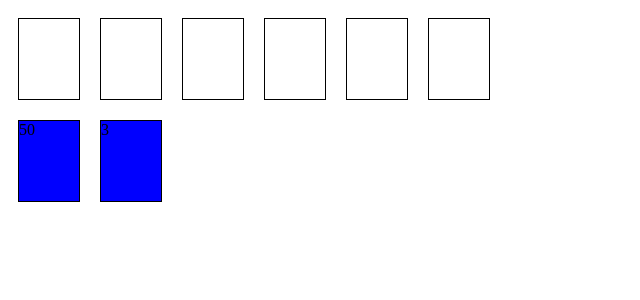
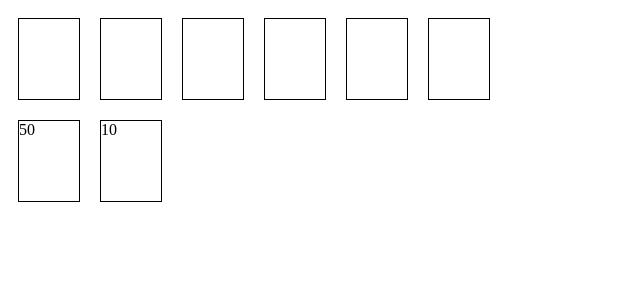
Before and after one commit to lindseydew/countdown, a React app: page / in a window 1280 px wide. Shown: the top 300 px of the page, without its empty margins (0-640 px from the left). Built offline with nearby package versions, Linux system fonts and the light colour scheme.

Commit message:
WIP drag and drop

```diff
--- a/src/countdown/Board.tsx
+++ b/src/countdown/Board.tsx
@@ -1,12 +1,47 @@
-import React from "react";
-import { CardDecks } from "./CardDecks";
+import React, { useState } from "react";
+import { CardDeck } from "./CardDeck";
+import "./card.scss";
+import { LARGE_VALUES, LITTLE_VALUES } from "../cardvalues";
 import { CardList } from "./CardList";
 
-export const Board: () => JSX.Element = () => {
+const shuffledArray: (arr: number[]) => number[] = (arr) =>
+  arr.sort((a, b) => 0.5 - Math.random());
+
+const isLittleValue: (n: number) => boolean = (n) => n >= 1 && n <= 10;
+
+const removeElementFromArray: (n: number, values: number[]) => number[] = (
+  n,
+  values
+) => {
+  const index = values.indexOf(n);
+  if (index > -1) values.splice(index, 1);
+  return values;
+};
+export function Board() {
+  const [largeValues, setLargeValues] = useState<number[]>(
+    shuffledArray(LARGE_VALUES)
+  );
+  const [littleValues, setLittleValues] = useState<number[]>(
+    shuffledArray(LITTLE_VALUES)
+  );
+
+  const cardDroppedCallback: (n: number) => void = (n) => {
+    console.log("card dropped callback");
+    if (isLittleValue(n)) {
+      setLittleValues((values) => removeElementFromArray(n, values));
+    } else {
+      console.log(largeValues);
+      setLargeValues((values) => removeElementFromArray(n, values));
+      console.log(largeValues);
+    }
+  };
   return (
     <>
-      <CardList />
-      <CardDecks />
+      <CardList onCardDropped={cardDroppedCallback} />
+      <div className="container">
+        <CardDeck values={largeValues} key={1} />
+        <CardDeck values={littleValues} key={2} />
+      </div>
     </>
   );
-};
+}
--- a/src/countdown/Card.tsx
+++ b/src/countdown/Card.tsx
@@ -1,15 +1,19 @@
 import React from "react";
 import "./card.scss";
 
-interface CardProps {
+export interface CardProps {
   facedown: boolean;
-  value?: number;
+  value: number;
 }
 
 export const Card: (props: CardProps) => JSX.Element = (props) => {
   return (
     <div className={"card " + (props.facedown ? "facedown" : "")}>
-      {props.facedown ? props.value : props.value}
+      {props.value}
     </div>
   );
 };
+
+export const CardPlaceholder: () => JSX.Element = () => {
+  return <div className="card"></div>;
+};
--- a/src/countdown/CardDeck.tsx
+++ b/src/countdown/CardDeck.tsx
@@ -1,4 +1,4 @@
-import React from "react";
+import React, { useEffect } from "react";
 import { Card } from "./Card";
 import "./card.scss";
 
@@ -7,10 +7,19 @@ interface CardDeckProps {
 }
 
 export const CardDeck: (props: CardDeckProps) => JSX.Element = (props) => {
+  const dragStart = (e: React.DragEvent<HTMLDivElement>, value: number) => {
+    e.dataTransfer.setData("value", value.toString());
+  };
+
+  useEffect(() => {}, [props.values]);
   return (
     <div className="card-deck-stack">
-      {props.values.map((v) => {
-        return <Card facedown={true} value={v} />;
+      {props.values.map((value, index) => {
+        return (
+          <div onDragStart={(e) => dragStart(e, value)} draggable>
+            <Card facedown={true} value={value} key={index} />
+          </div>
+        );
       })}
     </div>
   );
--- a/src/countdown/CardDecks.tsx
+++ /dev/null
@@ -1,18 +0,0 @@
-import React from "react";
-import { CardDeck } from "./CardDeck";
-import "./card.scss";
-import { LARGE_VALUES, LITTLE_VALUES } from "../cardvalues";
-
-const shuffledArray: (arr: number[]) => number[] = (arr) =>
-  arr.sort((a, b) => 0.5 - Math.random());
-
-export const CardDecks: () => JSX.Element = () => {
-  const largeValues = shuffledArray(LARGE_VALUES);
-  const littleValues = shuffledArray(LITTLE_VALUES);
-  return (
-    <div className="container">
-      <CardDeck values={largeValues} />
-      <CardDeck values={littleValues} />
-    </div>
-  );
-};
--- a/src/countdown/CardList.tsx
+++ b/src/countdown/CardList.tsx
@@ -1,15 +1,38 @@
-import React from "react";
-import { Card } from "./Card";
+import React, { useState } from "react";
+import { CardPlaceholder, Card, CardProps } from "./Card";
 import "./card.scss";
 
-export const CardList: () => JSX.Element = () => {
+interface CardListProps {
+  onCardDropped: (n: number) => void;
+}
+
+export function CardList(props: CardListProps): JSX.Element {
+  const [cards, setCards] = useState<CardProps[]>([]);
+
+  const drop: (e: React.DragEvent<HTMLDivElement>) => void = (e) => {
+    const value = Number(e.dataTransfer.getData("value"));
+    setCards((cards) => [{ value: value, facedown: true }, ...cards]);
+    props.onCardDropped(value);
+  };
+
+  const allowDrop: (e: React.DragEvent<HTMLDivElement>) => void = (e) => {
+    e.preventDefault();
+  };
   return (
     <div className="container">
-      {Array(6)
+      {cards.map((c, index) => (
+        <Card facedown={c.facedown} value={c.value} key={index} />
+      ))}
+
+      {Array(6 - cards.length)
         .fill(0)
-        .map((_) => {
-          return <Card facedown={false} />;
+        .map((_, index) => {
+          return (
+            <div onDrop={(e) => drop(e)} onDragOver={(e) => allowDrop(e)}>
+              <CardPlaceholder key={index} />
+            </div>
+          );
         })}
     </div>
   );
-};
+}
--- a/src/countdown/card.scss
+++ b/src/countdown/card.scss
@@ -6,7 +6,7 @@
 }
 
 .facedown {
-    background-color: blue;
+    background-color: white;
 }
 
 .container {
```
